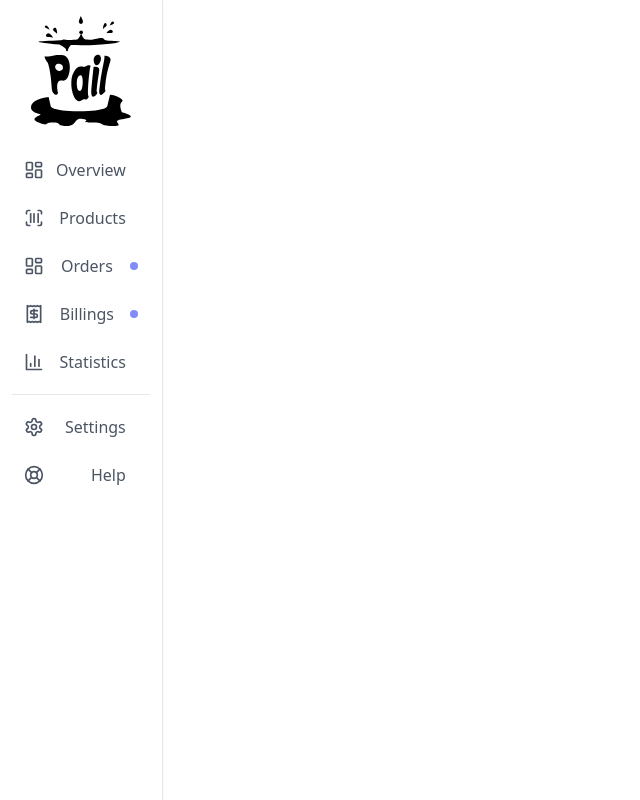
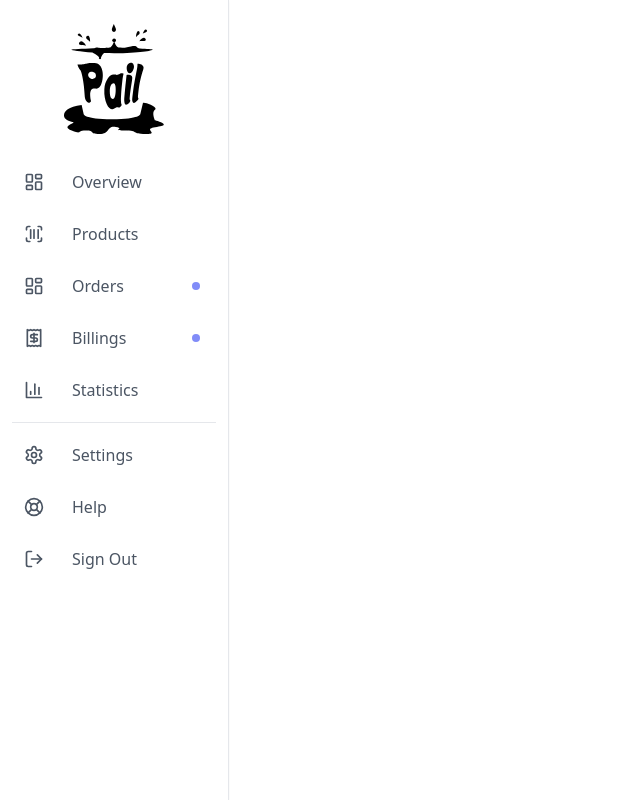
Before and after one commit to danielstraining/Pail-Prototype, a Next.js app: page /dashboard in a window 1280 px wide. Shown: the whole page, without its empty margins (0-640 px from the left). Built offline with nearby package versions, Linux system fonts and the light colour scheme; no server answers; sample sign-in values are in the browser's storage; a web font is replaced by a local one.

Commit message:
Began setting out the basic functionality for the dashboard. DashboardPage will be a server component returning a Dashboard client component.

```diff
--- a/app/dashboard/page.jsx
+++ b/app/dashboard/page.jsx
@@ -1,25 +1,15 @@
-import UserInfo from "@/components/UserInfo";
+
 import { getServerSession } from "next-auth";
 import { redirect } from "next/navigation";
 import { authOptions } from "@app/api/auth/[...nextauth]/route";
-import { SideBar, SideBarItem } from "@components/SideBar";
-import { LayoutDashboard, LifeBuoy, Settings, ScanBarcode, Receipt, BarChart3 } from "lucide-react";
+import Dashboard from "@components/Dashboard";
 
-export default async function Dashboard() {
+export default async function DashboardPage() {
 
   const session = await getServerSession(authOptions)
   if (!session) redirect("/signin")
 
   return (
-    <SideBar>
-      <SideBarItem icon={<LayoutDashboard size={20}/>} text="Overview"/>
-      <SideBarItem icon={<ScanBarcode size={20}/>} text="Products"/>
-      <SideBarItem icon={<LayoutDashboard size={20}/>} text="Orders" alert/>
-      <SideBarItem icon={<Receipt size={20}/>} text="Billings" alert/>
-      <SideBarItem icon={<BarChart3 size={20}/>} text="Statistics"/>
-      <hr className="my-3"></hr>
-      <SideBarItem icon={<Settings size={20}/>} text="Settings"/>
-      <SideBarItem icon={<LifeBuoy size={20}/>} text="Help"/>
-    </SideBar>
+    <Dashboard/>
   )
 }
--- /dev/null
+++ b/components/Dashboard.jsx
@@ -0,0 +1,21 @@
+"use client"
+
+import { SideBar, SideBarItem } from "./SideBar"
+import { LayoutDashboard, LifeBuoy, Settings, ScanBarcode, Receipt, BarChart3, LogOut } from "lucide-react";
+
+export default async function Dashboard() {
+
+    return (
+      <SideBar>
+        <SideBarItem icon={<LayoutDashboard size={20}/>} text="Overview"/>
+        <SideBarItem icon={<ScanBarcode size={20}/>} text="Products"/>
+        <SideBarItem icon={<LayoutDashboard size={20}/>} text="Orders" alert/>
+        <SideBarItem icon={<Receipt size={20}/>} text="Billings" alert/>
+        <SideBarItem icon={<BarChart3 size={20}/>} text="Statistics"/>
+        <hr className="my-3"></hr>
+        <SideBarItem icon={<Settings size={20}/>} text="Settings"/>
+        <SideBarItem icon={<LifeBuoy size={20}/>} text="Help"/>
+        <SideBarItem icon={<LogOut size={20}/>} text="Sign Out"/>
+      </SideBar>
+    )
+  }
--- a/components/SideBar.jsx
+++ b/components/SideBar.jsx
@@ -1,5 +1,6 @@
 "use client"
 
+import { signOut } from "next-auth/react"
 import Image from "next/image"
 import Link from "next/link"
 
@@ -8,7 +9,7 @@ export const SideBar = ({ children }) => {
     return (
         <aside className="h-screen w-fit">
             <nav className="h-full flex flex-col bg-white border-r shadow-sm">
-                <div className="p-4 pb-2 mb-2 flex justify-center items-center">
+                <div className="p-4 pb-2 my-2 flex justify-center items-center">
                     <Link href="/dashboard">
                         <Image
                             src="/assets/images/logo.svg"
@@ -29,7 +30,7 @@ export const SideBarItem = ({ icon, text, active, alert }) => {
     return (
         <li
             className={`
-                relative flex justify-between items-center py-2 px-3 my-2
+                relative flex items-center py-2 px-3 my-3
                 font-medium rounded-md cursor-pointer
                 transition-colors group
                 ${
@@ -40,14 +41,28 @@ export const SideBarItem = ({ icon, text, active, alert }) => {
             `}
         >
             {icon}
-            <span className="overflow-hidden px-3 transition-all">
+            <span className="w-40 pl-7 transition-all">
                 {text}
             </span>
             {alert && (
                 <div
-                className="w-2 h-2 rounded bg-indigo-400"
+                className="absolute right-4 w-2 h-2 rounded bg-indigo-400"
                 />
             )}
         </li>
     )
 }
+
+export const SignoutItem = ({ icon, text, active, alert }) => {
+    return (
+        <button>
+            <SideBarItem
+            icon={icon}
+            text={text}
+            active={active}
+            alert={alert}
+            />
+        </button>
+
+    )
+}
```
